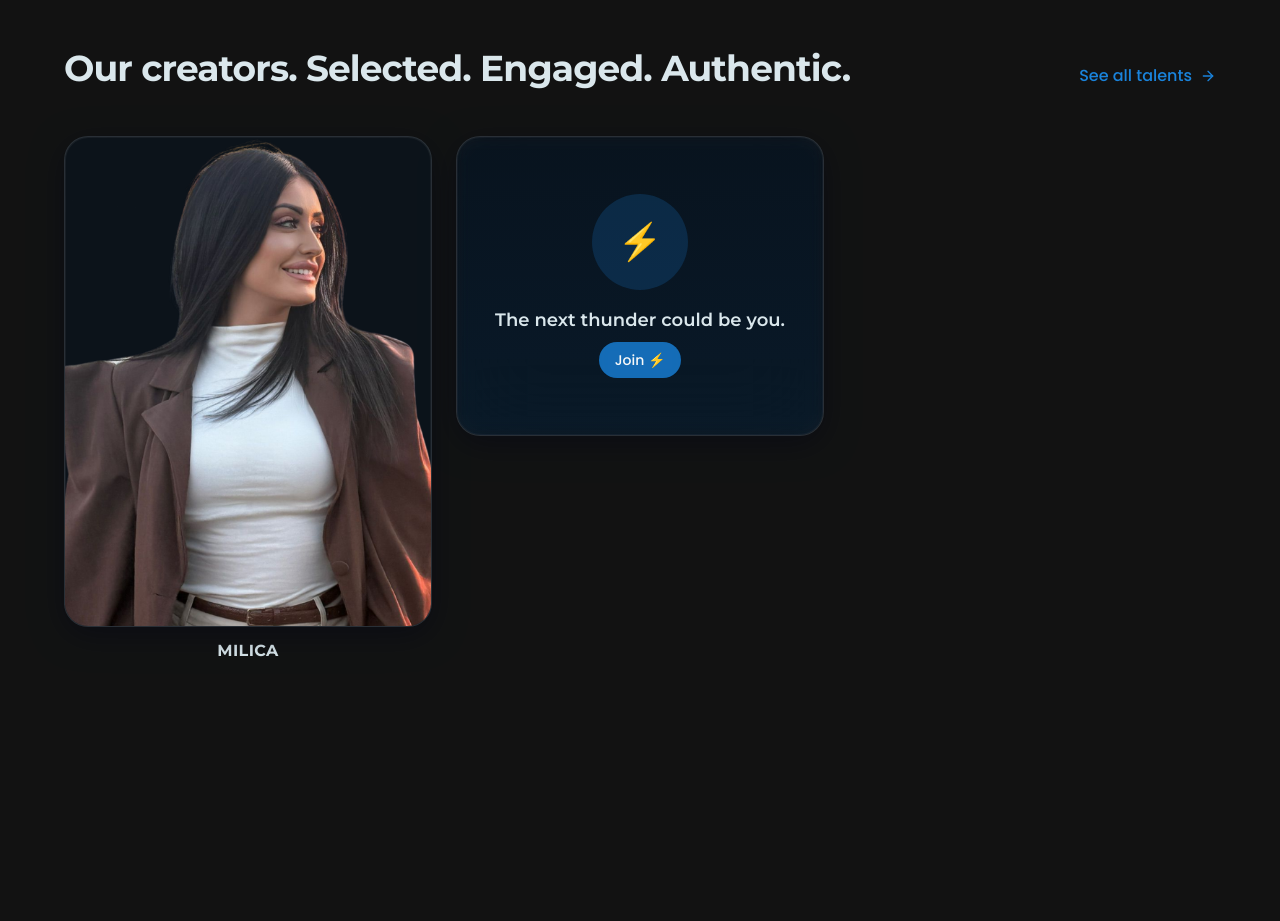
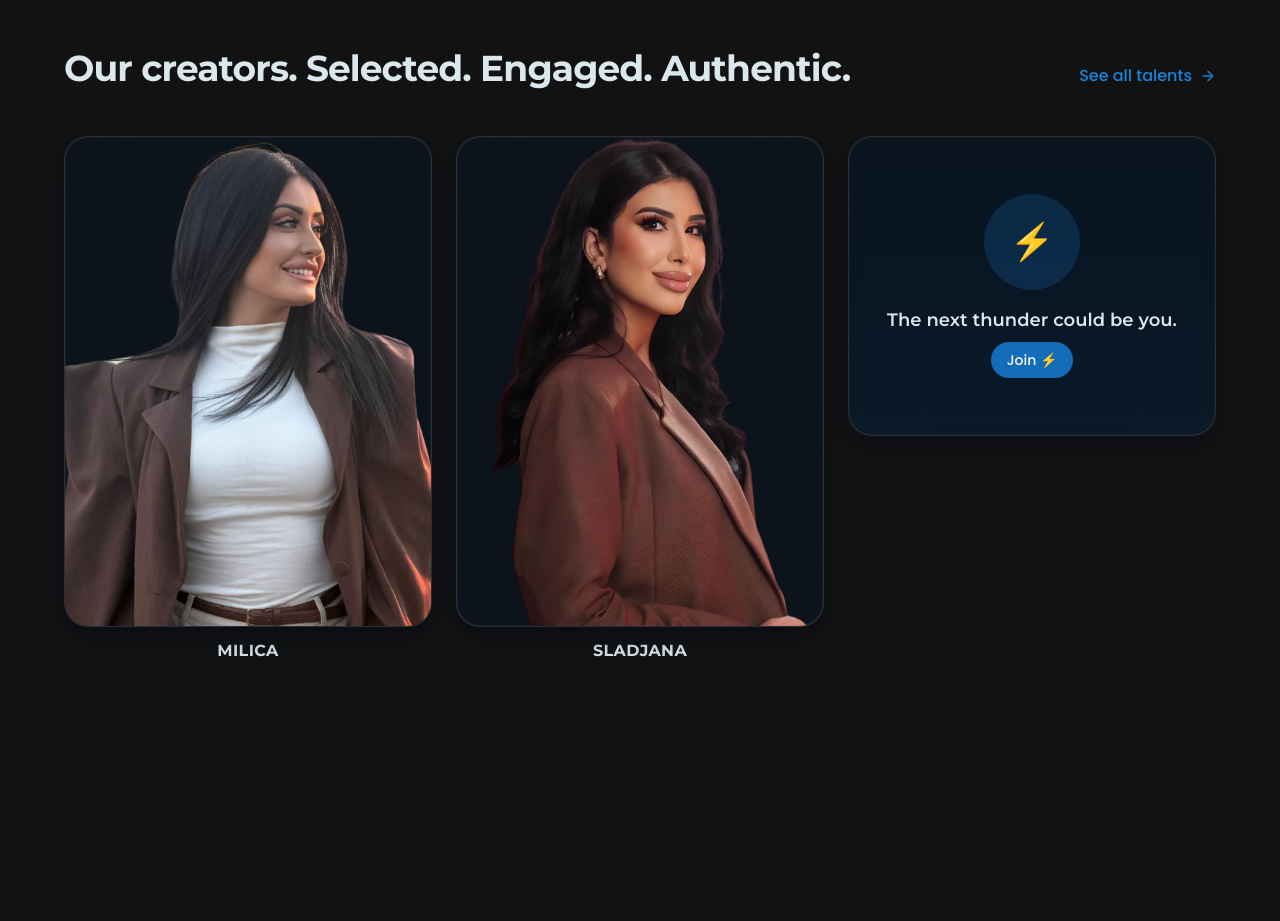
Before and after one commit to tolomanoskin-cmyk/grom-agency, a Next.js app: page /en in a window 1280 px wide. Shown: the part 1560-2481 px from the top of the page. Built offline with nearby package versions, Linux system fonts and the light colour scheme.

Commit message:
feat: add Sladjana to influencers with profile details
Add Sladjana's photo, details, and link to Instagram profile.

```diff
--- a/components/home/talents-preview-section.tsx
+++ b/components/home/talents-preview-section.tsx
@@ -19,6 +19,17 @@ const featuredCreators: Creator[] = [
     photo: '/creators/milica.png',
     followers: '50K',
     instagram: '__mimaa96__',
+  },
+  {
+    id: '3',
+    name: 'Sladjana',
+    handle: '@sladjana__milosevic',
+    niche: 'Lifestyle / Beauty',
+    country: '',
+    flag: '🇷🇸',
+    photo: '/creators/sladjana.png',
+    followers: '100K',
+    instagram: 'sladjana__milosevic',
   },
 ]
 
--- a/components/talents/talents-content.tsx
+++ b/components/talents/talents-content.tsx
@@ -18,6 +18,17 @@ const creators: Creator[] = [
     photo: '/creators/milica.png',
     followers: '50K',
     instagram: '__mimaa96__',
+  },
+  {
+    id: '3',
+    name: 'Sladjana',
+    handle: '@sladjana__milosevic',
+    niche: 'Lifestyle / Beauty',
+    country: '',
+    flag: '🇷🇸',
+    photo: '/creators/sladjana.png',
+    followers: '100K',
+    instagram: 'sladjana__milosevic',
   },
 ]
 
```
Also changed, not shown: public/creators/sladjana.png (added).
